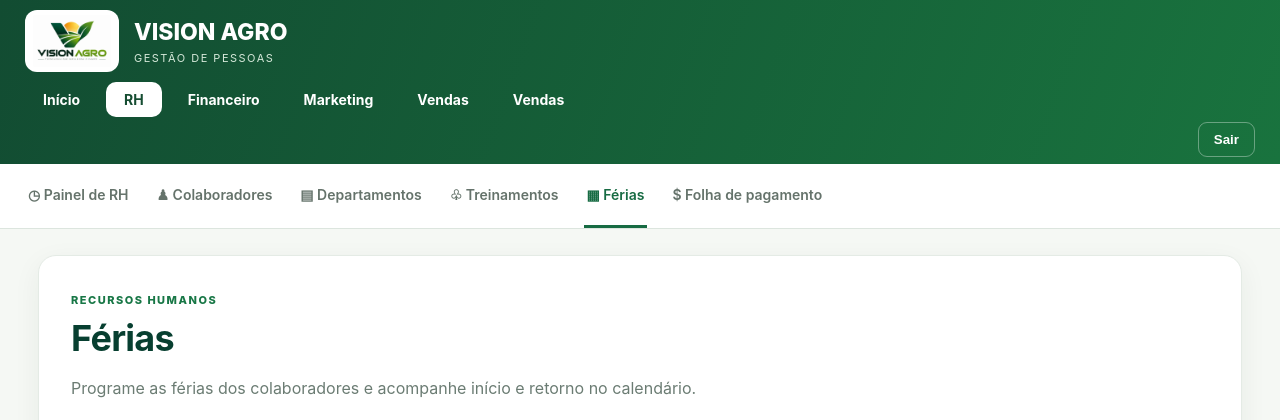
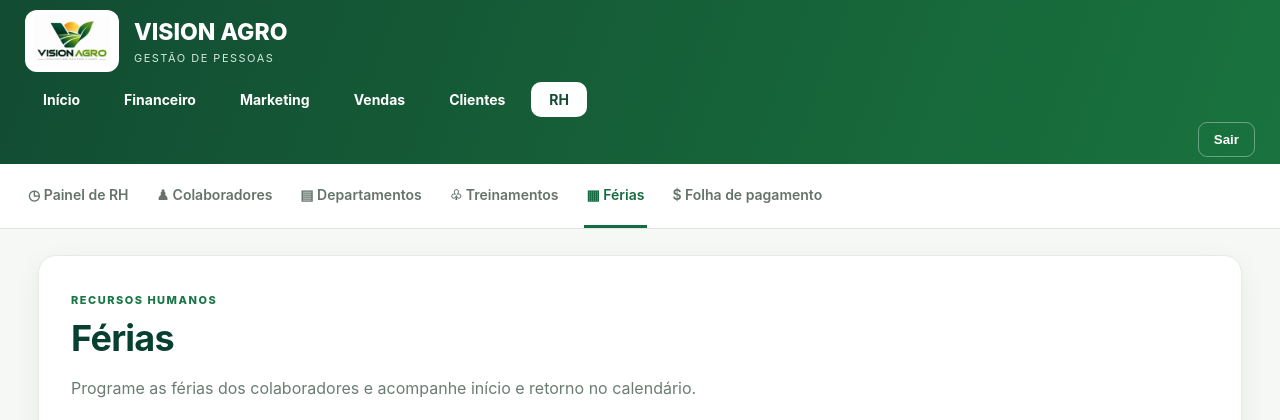
Before and after one commit to BrigidoM95/Vision_Agro-rh, a Node server app: template src/views/rh/ferias.ejs in a window 1280 px wide. Shown: the top 420 px of the page. Run offline with Node 20, Linux system fonts and the light colour scheme; the template is opened without the code that fills it, so the values that code supplies are empty.

Commit message:
Correção

```diff
--- a/src/controllers/rh_controller.js
+++ b/src/controllers/rh_controller.js
@@ -5,14 +5,16 @@ const departamentos = [
   { id: 2, nome: 'Marketing', descricao: 'Responsável pelas ações de divulgação da Vision Agro' },
   { id: 3, nome: 'Vendas', descricao: 'Responsável pelo processo comercial da Vision Agro' },
   { id: 4, nome: 'Clientes', descricao: 'Responsável pelo atendimento aos clientes da Vision Agro' },
-  { id: 5, nome: 'Recursos Humanos', descricao: 'Responsável pela gestão de pessoas da Vision Agro' }
+  { id: 5, nome: 'Recursos Humanos', descricao: 'Responsável pela gestão de pessoas da Vision Agro' },
 ];
 
 let colaboradores = [
   { id: 1, nome: 'Jão', email: 'jao@visionagro.com', telefone: '(67) 99999-1111', cargo: 'Analista de RH', salario: 1999.98, data_admissao: '2025-02-10', status: 'Ativo', departamento_id: 2 },
   { id: 2, nome: 'Biu', email: 'biu@visionagro.com', telefone: '(67) 99999-2222', cargo: 'Assistente Administrativo', salario: 10000, data_admissao: '2025-04-15', status: 'Ativo', departamento_id: 5 },
   { id: 3, nome: 'Games edu', email: 'games@visionagro.com', telefone: '(67) 99999-3333', cargo: 'Analista Financeiro', salario: 11, data_admissao: '2024-08-20', status: 'Ativo', departamento_id: 1 },
-  { id: 4, nome: 'Biu', email: 'bia@gmail.com', telefone: '(67) 99999-2222', cargo: 'Assistente Administrativo', salario: 10000, data_admissao: '2025-04-15', status: 'Inativo', departamento_id: 5 }
+  { id: 4, nome: 'Biu', email: 'bia@gmail.com', telefone: '(67) 99999-2222', cargo: 'Assistente Administrativo', salario: 10000, data_admissao: '2025-04-15', status: 'Inativo', departamento_id: 5 },
+  { id: 5, nome: 'Admin', email: 'admin@visionagro', telefone: '(67) 99999-2222', cargo: 'Assistente Administrativo', salario: 10000, data_admissao: '2025-03-10', status: 'Ativo', departamento_id: 5 },
+
 ];
 let treinamentos = [];
 let ferias = [];
--- a/src/views/partials/sidebar.ejs
+++ b/src/views/partials/sidebar.ejs
@@ -8,11 +8,11 @@
     </a>
     <nav class="main-navigation" aria-label="Navegação principal">
         <a href="/" class="main-nav-link">Início</a>
-        <a href="/rh" class="main-nav-link active" aria-current="page">RH</a>
         <a href="https://visionagrofinanceiro.vercel.app/" class="main-nav-link">Financeiro</a>
         <a href="https://vision-agro-marketing.vercel.app/" class="main-nav-link">Marketing</a>
         <a href="https://visionadro.vercel.app/" class="main-nav-link">Vendas</a>
-        <a href="https://visionagroclientes.vercel.app/" class="main-nav-link">Vendas</a>
+        <a href="https://visionagroclientes.vercel.app/" class="main-nav-link">Clientes</a>
+        <a href="/rh" class="main-nav-link active" aria-current="page">RH</a>
 
     </nav>
     <form class="logout-form" action="/logout" method="POST">
```
